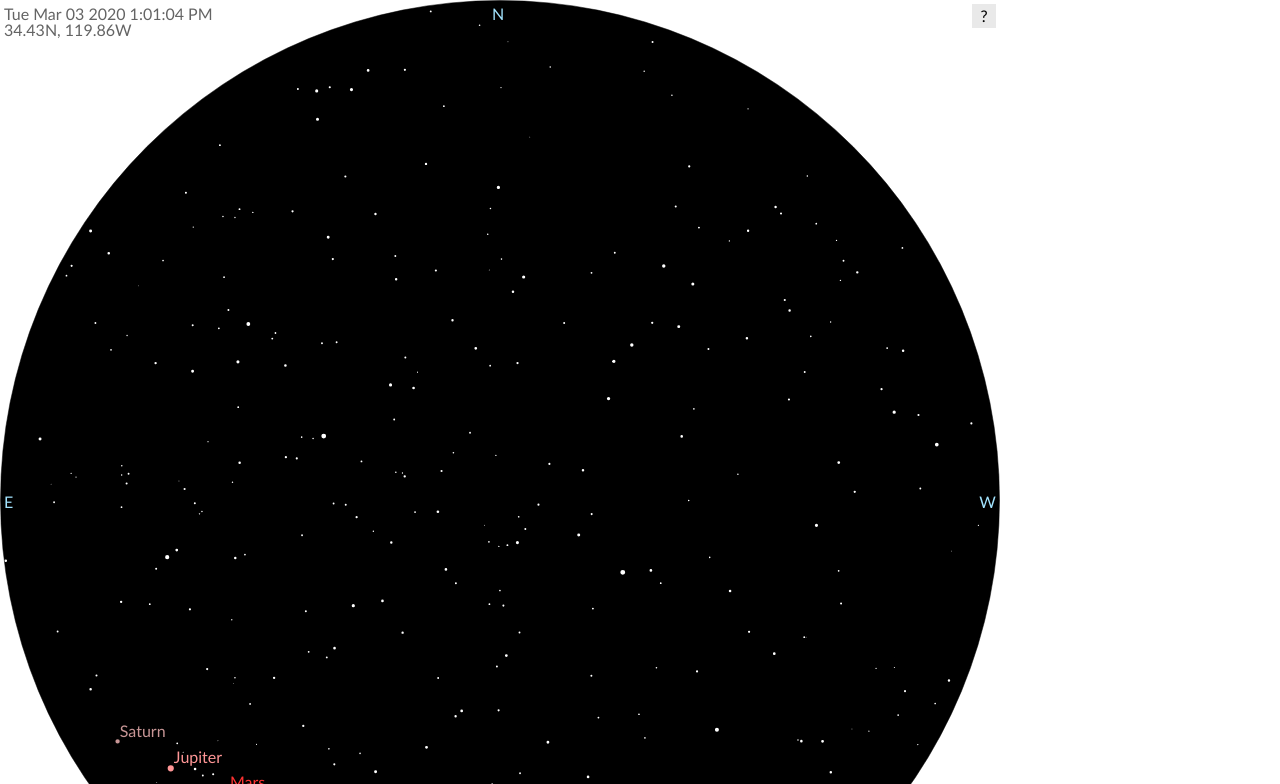
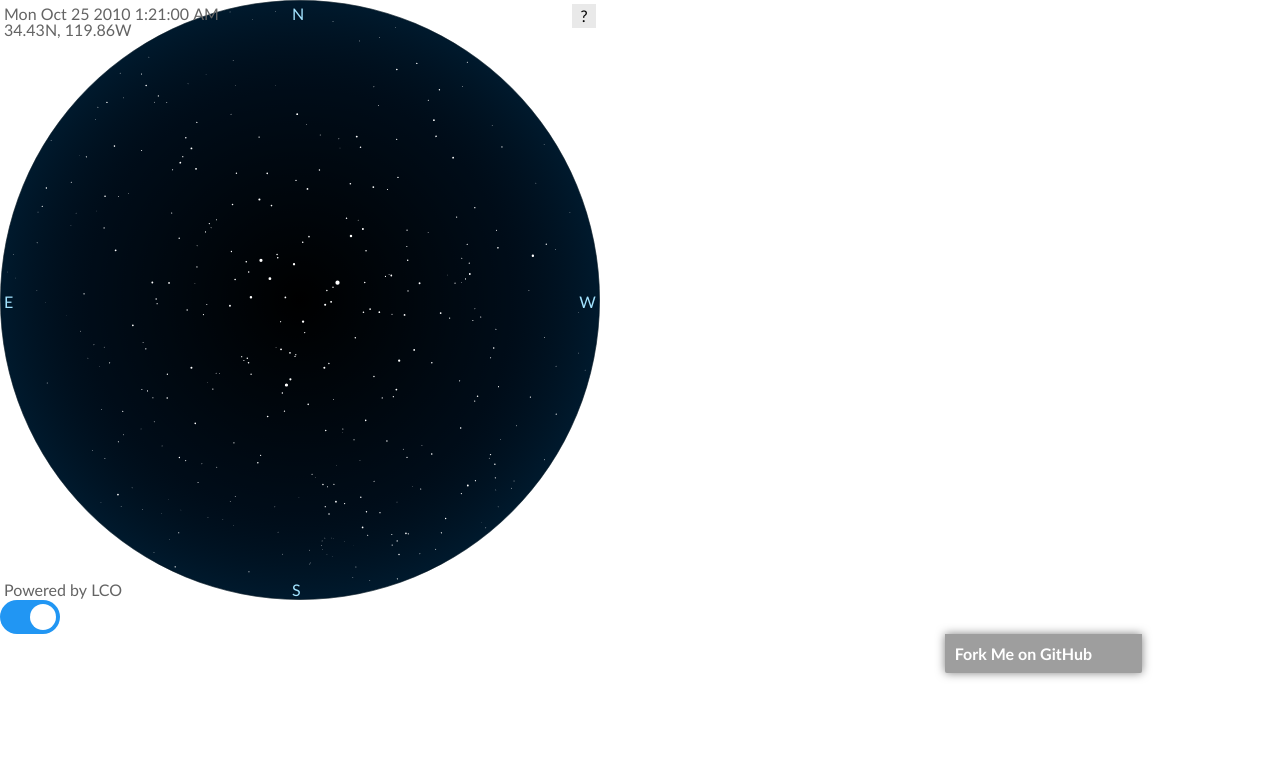
Before and after one commit to georgirtodorov/virtualsky, a plain HTML site: page index.html in a window 1280 px wide. Shown: the top 784 px of the page. Drawn offline with Linux system fonts and the light colour scheme; no server answers; grey boxes are pictures that could not be loaded.

Commit message:
Update index.html

```diff
--- a/index.html
+++ b/index.html
@@ -83,6 +83,70 @@
 	.hljs-emphasis { font-style:italic; }
 	.hljs-attribute { color:#D73058; }
 	.hljs-attr { color: #bdb76b; }
+
+        /* custom style */
+.switch-constellations {
+  position: relative;
+  display: inline-block;
+  width: 60px;
+  height: 34px;
+}
+
+.switch-constellations input {
+  opacity: 0;
+  width: 0;
+  height: 0;
+}
+
+.slider {
+  position: absolute;
+  cursor: pointer;
+  top: 0;
+  left: 0;
+  right: 0;
+  bottom: 0;
+  background-color: #ccc;
+  -webkit-transition: .4s;
+  transition: .4s;
+}
+
+.slider:before {
+  position: absolute;
+  content: "";
+  height: 26px;
+  width: 26px;
+  left: 4px;
+  bottom: 4px;
+  background-color: white;
+  -webkit-transition: .4s;
+  transition: .4s;
+}
+
+input:checked + .slider {
+  background-color: #2196F3;
+}
+
+input:focus + .slider {
+  box-shadow: 0 0 1px #2196F3;
+}
+
+input:checked + .slider:before {
+  -webkit-transform: translateX(26px);
+  -ms-transform: translateX(26px);
+  transform: translateX(26px);
+}
+
+/* Rounded sliders */
+.slider.round {
+  border-radius: 34px;
+}
+
+.slider.round:before {
+  border-radius: 50%;
+}
+
+
+
 	</style>
 	<script src="extra/highlight.pack.js" type="text/javascript"></script>
        <script src="stuquery.min.js"></script>
@@ -102,18 +166,40 @@
         ra: 83.8220833,
         dec: -5.3911111,
         ground: false,
-                    constellations: false,
+        constellations: true,
         fov: 15,
-                    magnitude: 1000,
-                    gradient: false
+        magnitude: 1000000000,
+        gradient: false,
+        constellationwidth: 0.2,
+        clock: new Date("October 25, 2010 01:21:00"),
+        gradient: true,
+        showplanetlabels: false,
+        showplanets: false
     });
-
 });
 </script>
-			<div id="starmap111" style="width:1000px;height:1000px;"></div>
+			<div id="starmap111" style="width:600px;height:600px;"></div>
 
 
 
+
+
+
+<label class="switch-constellations">
+  <input type="checkbox" checked>
+  <span class="slider round"></span>
+</label>
+
+<script>
+    planetarium1 = S.virtualsky({
+        constellations: true
+    });
+
+var switch_constellations = document.getElementById("switch-constellations");
+
+console.log(switch_constellations).innerHTM;
+
+</script>
 
 
 	<div class="content">
```
Lines whose indentation alone changed are shown as unchanged.
